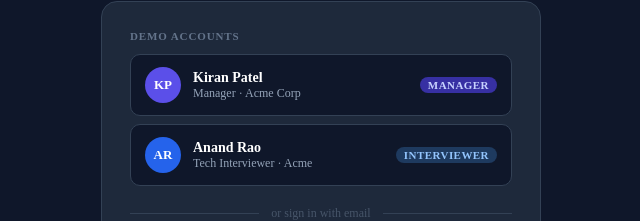
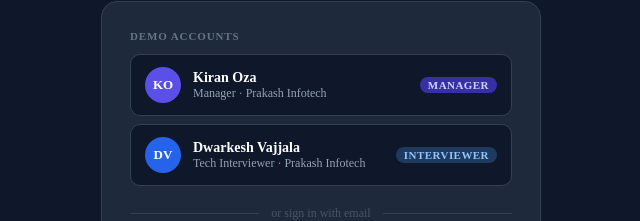
Before and after one commit to dwarkeshprakash-beep/screenoV1, a React app in the folder frontend/: page /login in a window 1280 px wide. Shown: the part 204-425 px from the top of the page, without its empty margins (319-959 px from the left). Built offline with nearby package versions, Linux system fonts and the light colour scheme; no server answers; the HTML template or start-up script is replaced by a standard one.

Commit message:
chore: update demo accounts to real PSSPL credentials

```diff
--- a/frontend/src/pages/auth/LoginPage.jsx
+++ b/frontend/src/pages/auth/LoginPage.jsx
@@ -28,8 +28,8 @@ function ScreenoLogo({ size = 44 }) {
 }
 
 const DEMO_ACCOUNTS = [
-  { label: 'Kiran Patel', sub: 'Manager · Acme Corp', badge: 'manager',     initials: 'KP', color: '#5B4FE9', email: 'kiran@acmecorp.com',  password: 'demo123' },
-  { label: 'Anand Rao',   sub: 'Tech Interviewer · Acme', badge: 'interviewer', initials: 'AR', color: '#2563EB', email: 'anand@acmecorp.com',  password: 'demo123' },
+  { label: 'Kiran Oza',       sub: 'Manager · Prakash Infotech',       badge: 'manager',     initials: 'KO', color: '#5B4FE9', email: 'kiran.oza@prakashinfotech.com',       password: 'Admin@1234' },
+  { label: 'Dwarkesh Vajjala', sub: 'Tech Interviewer · Prakash Infotech', badge: 'interviewer', initials: 'DV', color: '#2563EB', email: 'dwarkesh.vajjala@prakashinfotech.com', password: 'Admin@1234' },
 ]
 
 function DemoButton({ account, onSelect }) {
```
Also changed, not shown: 1 other file (tests, documents, lock files or other folders).
